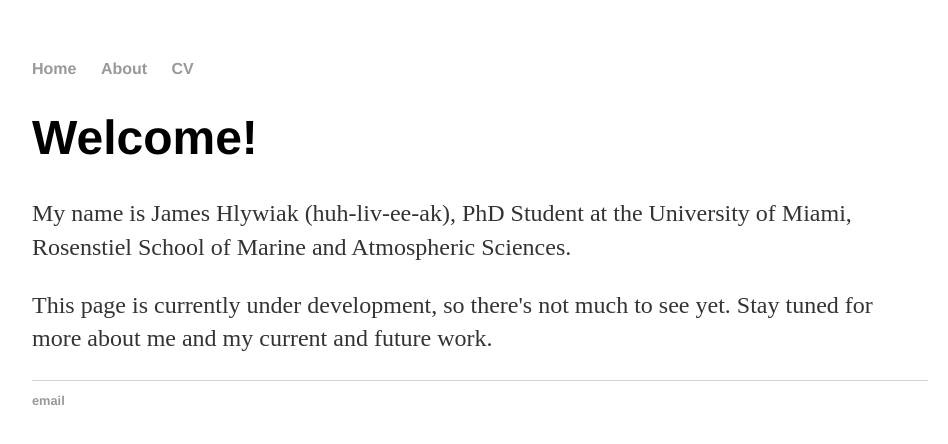
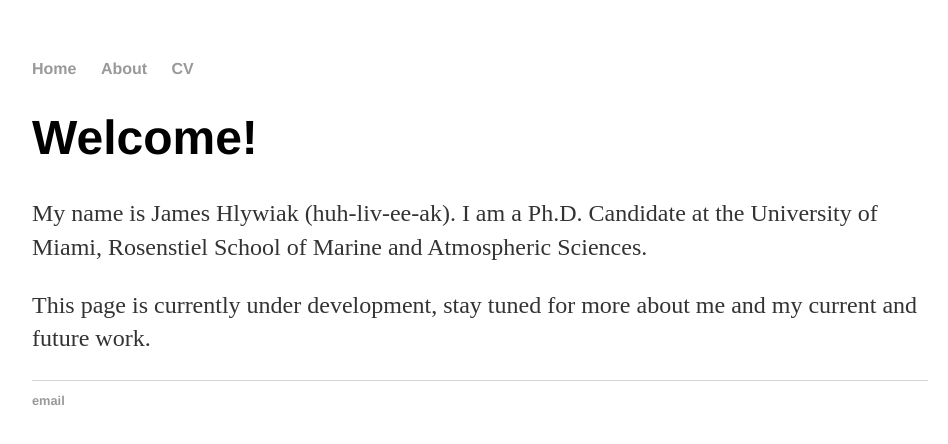
Before and after one commit to jameshlywiak/jameshlywiak.github.io, a Jekyll site: the page built from index.html, in a window 1280 px wide. Shown: the top 444 px of the page, without its empty margins (160-1108 px from the left). Built offline with Jekyll 4.4.1, drawn with Linux system fonts in a browser that asks for light colours.

Commit message:
Update index.html

```diff
--- a/index.html
+++ b/index.html
@@ -4,6 +4,6 @@ title: James Hlywiak, RSMAS
 ---
 <div class="blurb">
     <h1>Welcome!</h1>
-    <p>My name is James Hlywiak (huh-liv-ee-ak), PhD Student at the University of Miami, Rosenstiel School of Marine and Atmospheric Sciences.</p>
-    <p>This page is currently under development, so there's not much to see yet. Stay tuned for more about me and my current and future work. </p>
+    <p>My name is James Hlywiak (huh-liv-ee-ak). I am a Ph.D. Candidate at the University of Miami, Rosenstiel School of Marine and Atmospheric Sciences.</p>
+    <p>This page is currently under development, stay tuned for more about me and my current and future work. </p>
 </div><!-- /.blurb -->
```
